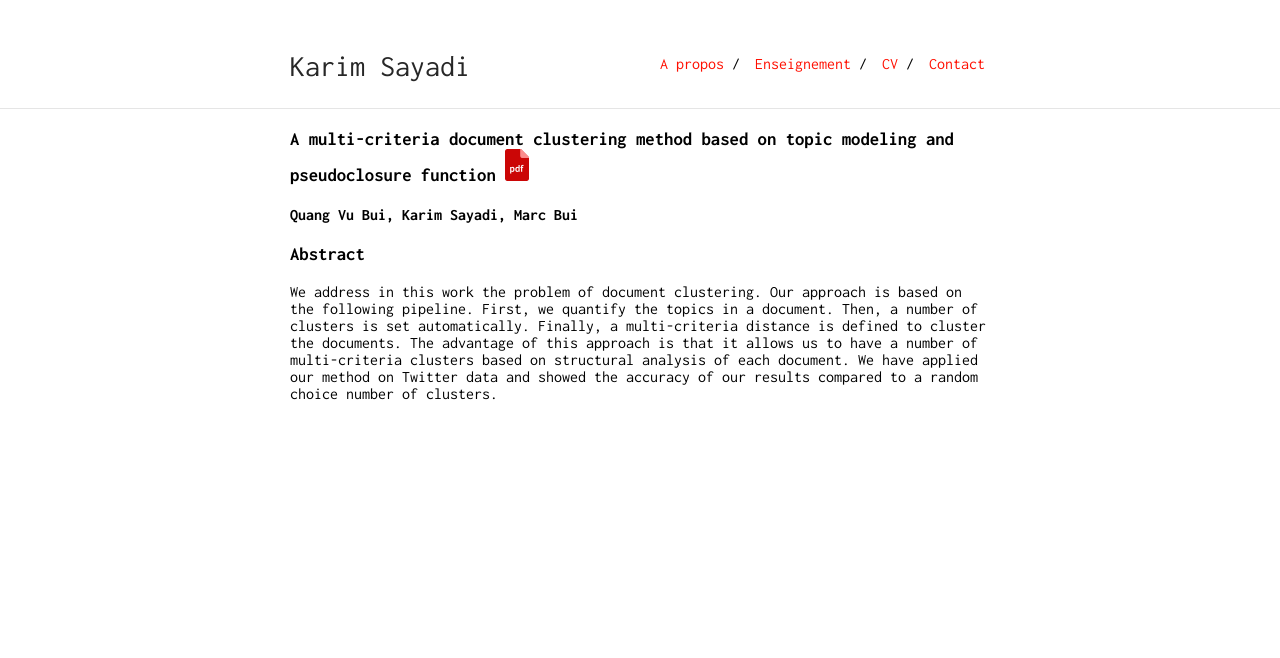
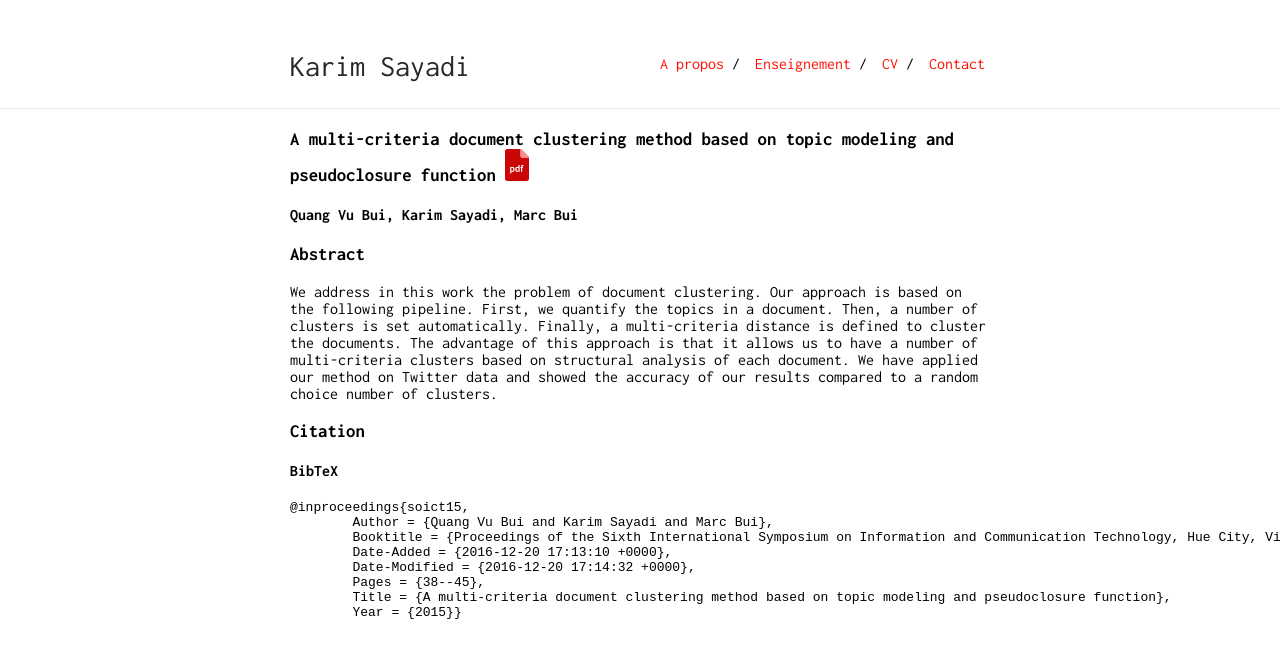
Before and after one commit to karimsayadi/karimsayadi.github.io, a Jekyll site: the page built from research/soict15.md, in a window 1280 px wide. Shown: the top 658 px of the page. Built offline with Jekyll 4.4.1, drawn with Linux system fonts in a browser that asks for light colours; our own code applies the rules of GitHub Pages for plain Markdown files.

Commit message:
each publication has a page with the title, the pdf, abstract and a citation box

````diff
--- a/research/soict15.md
+++ b/research/soict15.md
@@ -11,3 +11,18 @@ layout: default
 ### Abstract
 
 We address in this work the problem of document clustering. Our approach is based on the following pipeline. First, we quantify the topics in a document. Then, a number of clusters is set automatically. Finally, a multi-criteria distance is defined to cluster the documents. The advantage of this approach is that it allows us to have a number of multi-criteria clusters based on structural analysis of each document. We have applied our method on Twitter data and showed the accuracy of our results compared to a random choice number of clusters.
+
+### Citation
+
+#### BibTeX
+
+```bibtex
+@inproceedings{soict15,
+	Author = {Quang Vu Bui and Karim Sayadi and Marc Bui},
+	Booktitle = {Proceedings of the Sixth International Symposium on Information and Communication Technology, Hue City, Vietnam, December 3-4, 2015},
+	Date-Added = {2016-12-20 17:13:10 +0000},
+	Date-Modified = {2016-12-20 17:14:32 +0000},
+	Pages = {38--45},
+	Title = {A multi-criteria document clustering method based on topic modeling and pseudoclosure function},
+	Year = {2015}}
+```
````
